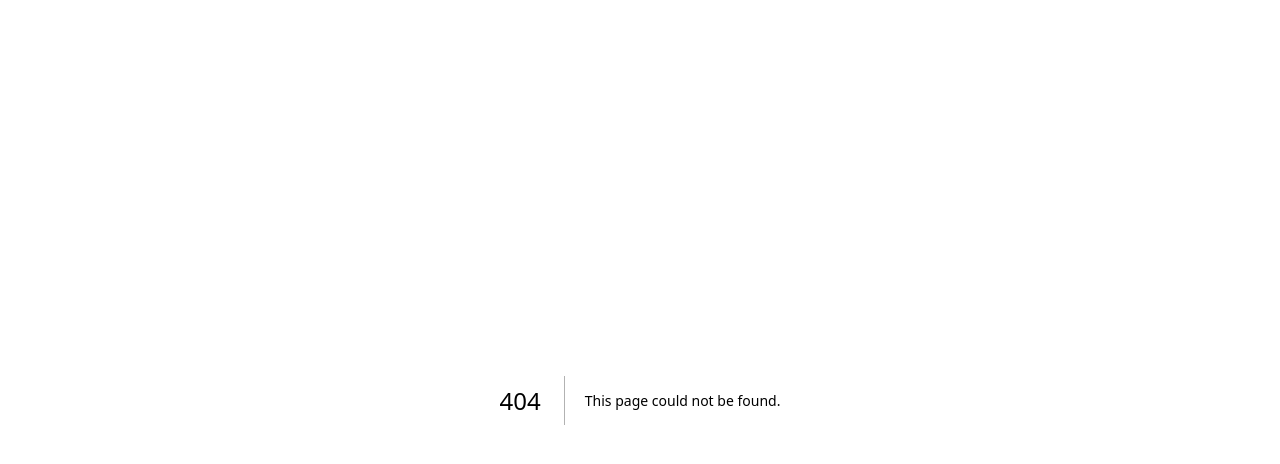
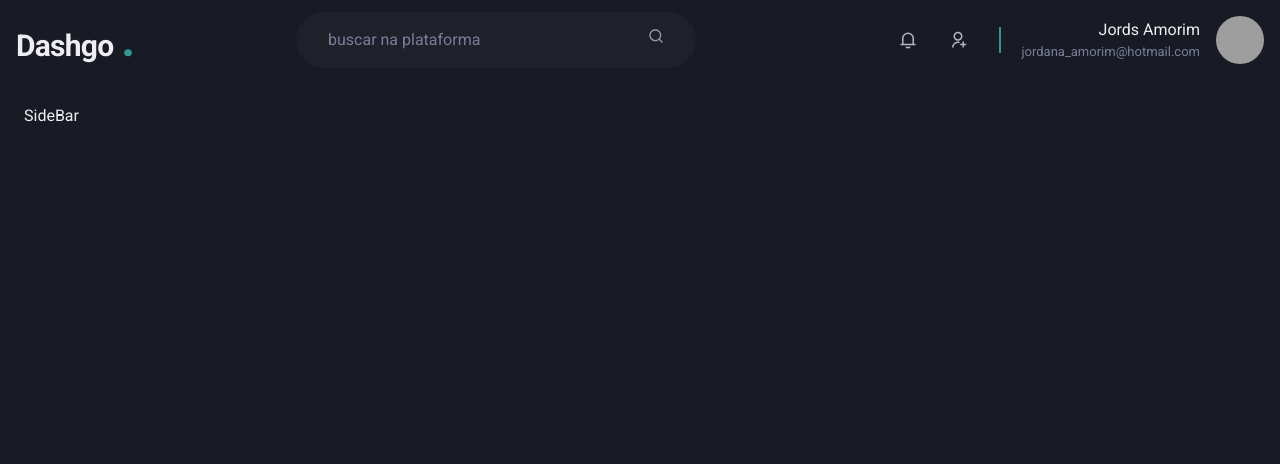
Before and after one commit to Jords-amorim/dashgo, a Next.js app: page /dashboard in a window 1280 px wide. Before the commit this address had no page. Shown: the top 464 px of the page. Built offline with nearby package versions, Linux system fonts and the light colour scheme; grey boxes are pictures that could not be loaded.

Commit message:
finalization header component

```diff
--- a/package.json
+++ b/package.json
@@ -10,7 +10,7 @@
   },
   "dependencies": {
     "@chakra-ui/core": "^0.8.0",
-    "@chakra-ui/react": "^2.3.7",
+    "@chakra-ui/react": "^2.4.1",
     "@emotion/react": "^11.10.5",
     "@emotion/styled": "^11.10.5",
     "@types/node": "^18.11.9",
@@ -24,6 +24,7 @@
     "react": "18.2.0",
     "react-apexcharts": "^1.4.0",
     "react-dom": "18.2.0",
+    "react-icons": "^4.6.0",
     "typescript": "^4.8.4"
   }
 }
--- a/pages/_app.tsx
+++ /dev/null
@@ -1,5 +0,0 @@
-import type { AppProps } from 'next/app'
-
-export default function App({ Component, pageProps }: AppProps) {
-  return <Component {...pageProps} />
-}
--- a/pages/api/hello.ts
+++ /dev/null
@@ -1,12 +0,0 @@
-import type { NextApiRequest, NextApiResponse } from 'next'
-
-type Data = {
-  name: string
-}
-
-export default function handler(
-  req: NextApiRequest,
-  res: NextApiResponse<Data>
-) {
-  res.status(200).json({ name: 'John Doe' })
-}
--- a/pages/index.tsx
+++ /dev/null
@@ -1,5 +0,0 @@
-export default function Home() {
-  return (
-    <div>oi</div>
-  )
-}
--- /dev/null
+++ b/src/components/header.tsx
@@ -0,0 +1,72 @@
+import React from 'react'
+import { Flex, Text, Icon, Input, Box, HStack, Avatar} from '@chakra-ui/react'
+import { RiNotification3Line, RiSearchLine, RiUserAddLine} from 'react-icons/ri'
+
+export default function Header() {
+  return (
+    <Flex
+      w="100%"
+      as="header"
+      maxWidth={1480}
+      h="20"
+      px="4"
+      align="center"
+      >
+        <Text
+          fontSize="3xl"
+          fontWeight="bold"
+          letterSpacing="tight"
+          w="64"
+          >
+            Dashgo
+            <Text as="span" color="teal.500" ml={2} fontSize="5xl">.</Text>
+          </Text>
+          <Flex
+            as="label"
+            // colocamos como label pra se clicar no ícone também receberá o foco
+            flex="1"
+            py="4"
+            px="8"
+            ml="6"
+            maxWidth={400}
+            bg="gray.800"
+            borderRadius="full"
+            position="relative"
+            alignSelf="center"
+          >
+            <Input
+              color="teal.400"
+              variant="unstyled"
+              placeholder="buscar na plataforma"
+              _placeholder={{color: "gray.400"}}
+            />
+            <Icon as={RiSearchLine} fontSize={16} color="gray.300"/>
+          </Flex>
+            <HStack
+              spacing={8}
+              align="center"
+              ml="auto"
+              pr="8"
+              py="1"
+              mr={5}
+              color="gray.200"
+              borderRightWidth={2}
+              borderColor="teal.500"
+            >
+              <Icon as={RiNotification3Line} fontSize={18}/>
+              <Icon as={RiUserAddLine} fontSize={18}/>
+            </HStack>
+            <Flex align="center" >
+              <Box textAlign="right" mr={4}>
+                <Text>Jords Amorim</Text>
+                <Text fontSize="small" color="gray.400">jordana_amorim@hotmail.com</Text>
+              </Box>
+              <Avatar
+                name="Jords Amorim"
+                //caso não tenha um src, irá adicionar as iniciais
+                src="https://github.com/Jords-amorim.png"
+              />
+            </Flex>
+      </Flex>
+  )
+}
--- /dev/null
+++ b/src/components/side-bar.tsx
@@ -0,0 +1,7 @@
+import React from 'react'
+
+export default function SideBar() {
+  return (
+    <div>SideBar</div>
+  )
+}
--- /dev/null
+++ b/src/pages/_app.tsx
@@ -0,0 +1,13 @@
+import type { AppProps } from 'next/app'
+import { ChakraProvider} from '@chakra-ui/react'
+import { theme } from '../styles/theme'
+
+ function MyApp({ Component, pageProps }: AppProps) {
+  return (
+    <ChakraProvider theme={theme}>
+      <Component {...pageProps} />
+    </ChakraProvider>
+  )
+}
+
+export default MyApp
--- /dev/null
+++ b/src/pages/_document.tsx
@@ -0,0 +1,19 @@
+import Document, { Head, Html, Main, NextScript } from "next/document";
+
+export default class MyDocument extends Document {
+    render() {
+        return(
+            <Html>
+                <Head>
+                <link rel="preconnect" href="https://fonts.googleapis.com" />
+                <link rel="preconnect" href="https://fonts.gstatic.com"  />
+                <link href="https://fonts.googleapis.com/css2?family=Roboto:ital,wght@0,100;0,300;0,400;0,500;0,700;0,900;1,100;1,300;1,700;1,900&display=swap" rel="stylesheet" />
+                </Head>
+                <body>
+                    <Main />
+                    <NextScript />
+                </body>
+            </Html>
+        )
+    }
+}
--- /dev/null
+++ b/src/pages/dashboard.tsx
@@ -0,0 +1,22 @@
+import React from 'react'
+import { Flex} from '@chakra-ui/react'
+import Header from '../components/header'
+import SideBar from '../components/side-bar'
+
+export default function Dashboard() {
+  return (
+    <Flex flexDir="column" h="100vh">
+        <Header />
+        <Flex
+          w="100%"
+          my="6"
+          mx="auto"
+          px="6"
+          maxWidth={1480}
+        >
+          <SideBar />
+
+        </Flex>
+    </Flex>
+  )
+}
--- /dev/null
+++ b/src/styles/theme.ts
@@ -0,0 +1,32 @@
+import { extendTheme } from "@chakra-ui/react";
+
+// substitui os temas default
+//chakra tem forte integração com o typescript
+export const theme = extendTheme({
+    colors: {
+        gray: {
+            "900": "#181B23",
+            "800": "#1F2029",
+            "700": "#353646",
+            "600": "#4B4D63",
+            "500": "#616480",
+            "400": "#797D9A",
+            "300": "#9699B0",
+            "200": "#B3B5C6",
+            "100": "#D1D2DC",
+            "50": "#EEEEF2",
+        }
+    },
+    fonts: {
+        heading: 'Roboto',
+        body: 'Roboto',
+    },
+    styles: {
+        global: {
+            body: {
+                bg: 'gray.900',
+                color: 'gray.50',
+            }
+        }
+    }
+})
```
Also changed, not shown: src/components/form/InputForm.tsx (added, +28 -0 lines), src/pages/index.tsx (added, +35 -0 lines), 1 other file (tests, documents, lock files or other folders).
